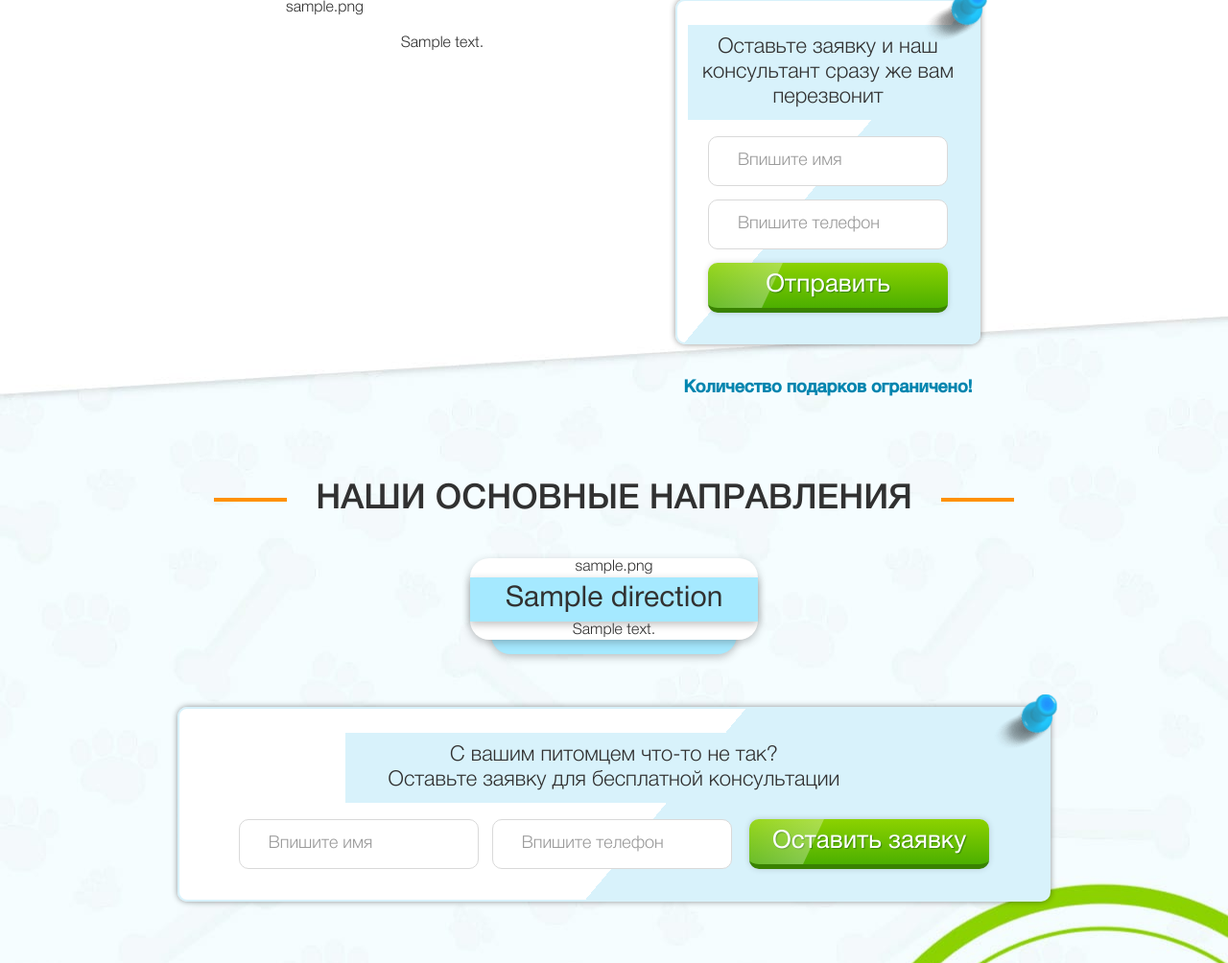
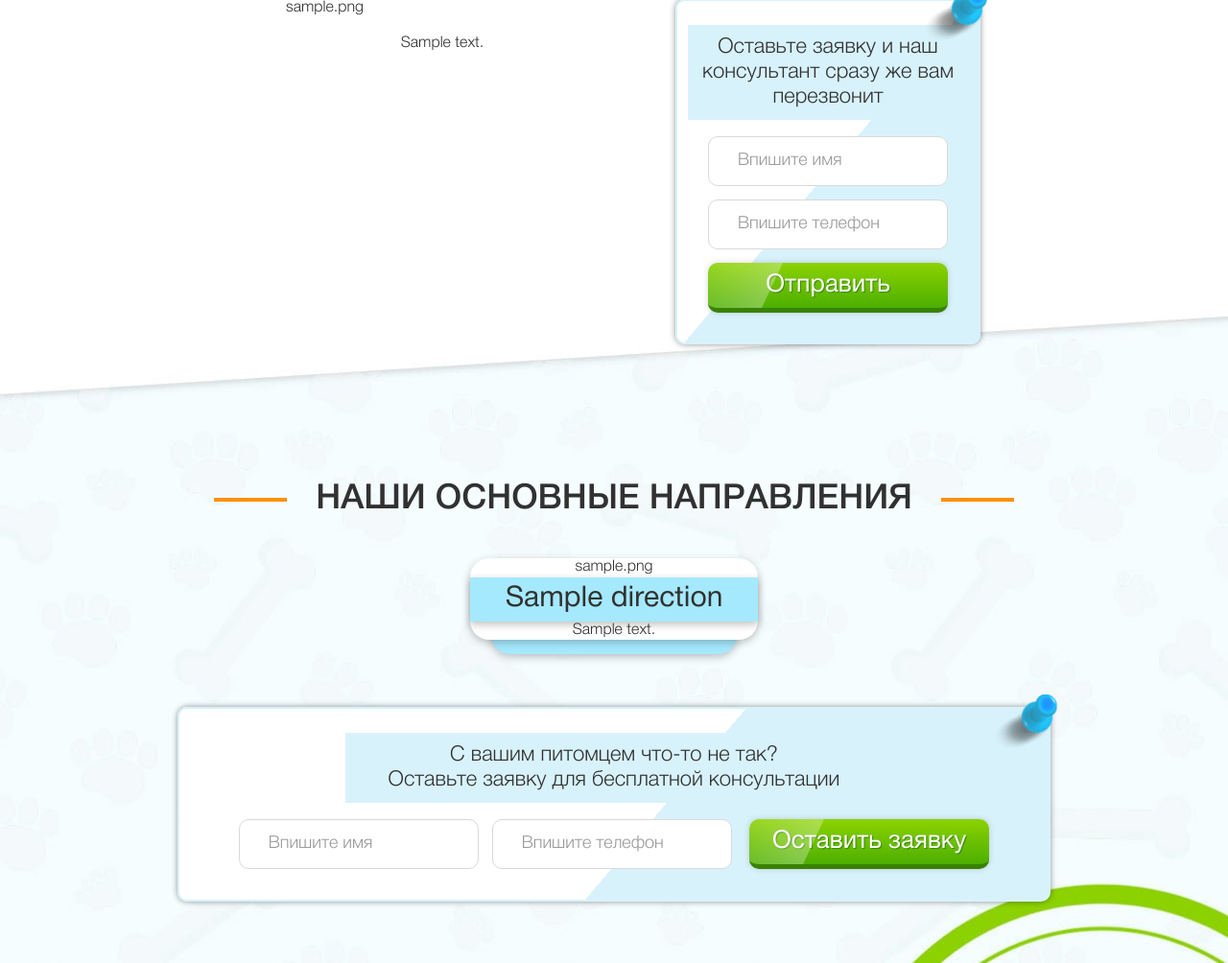
Before and after one commit to NomadBYlife/molodechno.zoovet, a Django app: page / in a window 1280 px wide. Shown: the part 1196-2200 px from the top of the page at 96% size. Run offline with Django 4.2, Linux system fonts and the light colour scheme; tables that the repository leaves empty hold one stand-in row (values such as "Sample post"); some libraries are stand-ins or nearby versions.

Commit message:
Changed section action

```diff
--- a/templates/index.html
+++ b/templates/index.html
@@ -184,7 +184,7 @@
                                                                                                     type="tel"/>
                     <button class="form-btn" type="submit">Отправить</button>
                 </div>
-                <p class="action-content-lists action-content-present">Количество подарков ограничено!</p></form>
+            </form>
         </div>
     </section>
     {% endif %}
```
